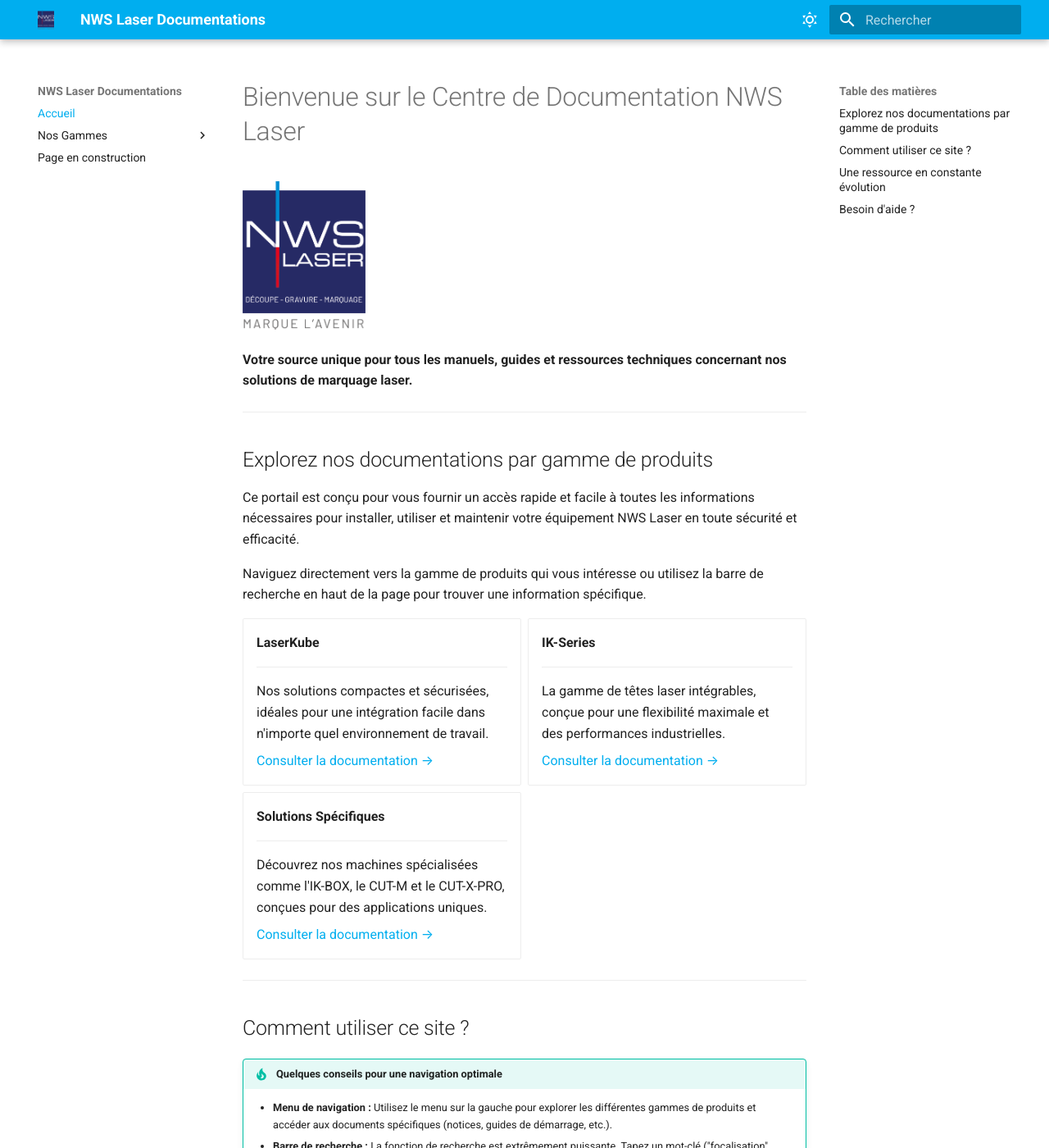
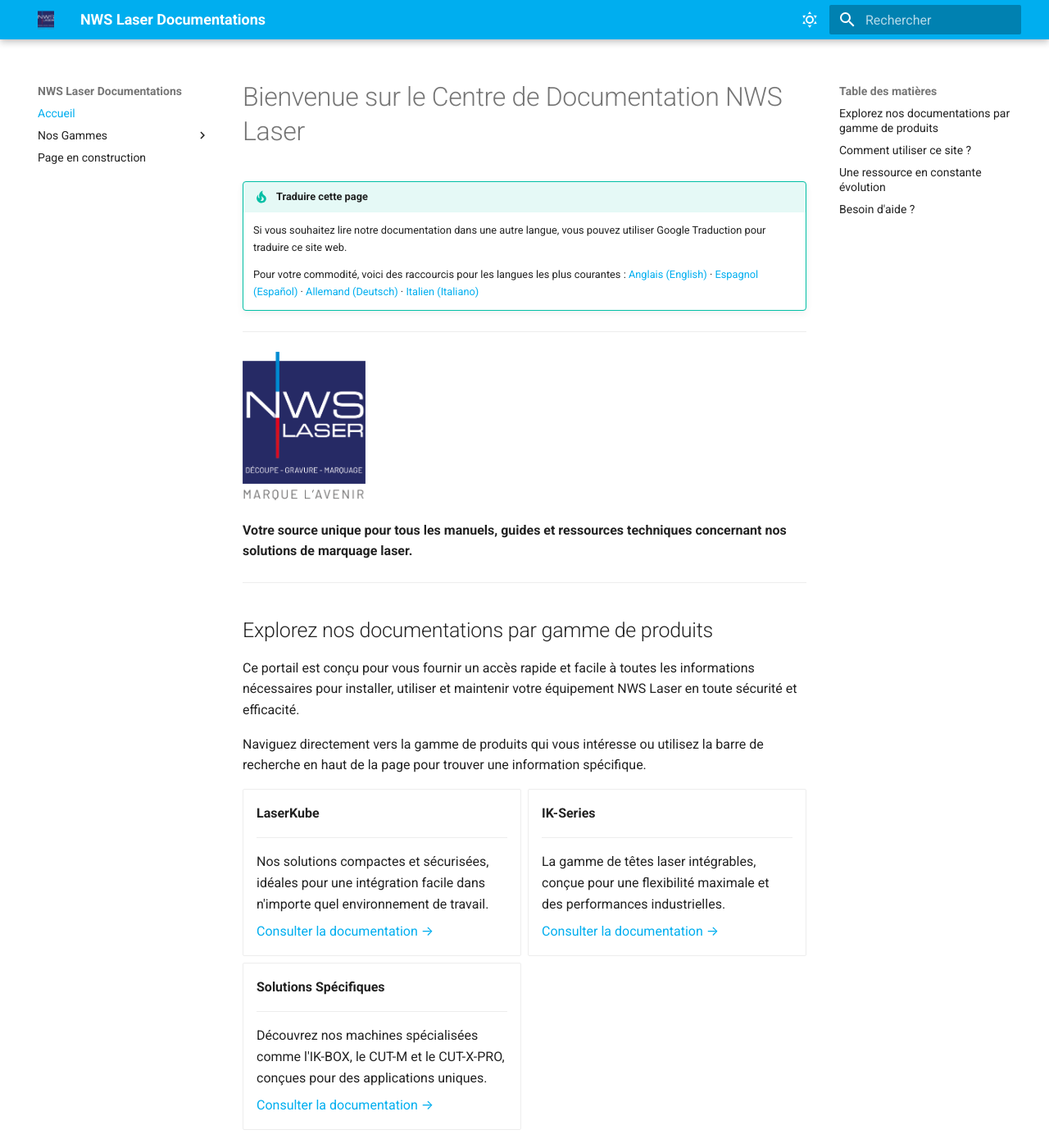
Before and after one commit to nwslaser/nwslaser-doc, an MkDocs documentation site: the page built from docs/index.md, in a window 1280 px wide and 1400 px high. Shown: the whole window at 82% size. Built offline with MkDocs 1.6.1 and Material for MkDocs 9.7.7, drawn with Linux system fonts in a browser that asks for light colours.

Commit message:
Mise à jour avec traduction

```diff
--- a/docs/index.md
+++ b/docs/index.md
@@ -1,4 +1,15 @@
 # Bienvenue sur le Centre de Documentation NWS Laser
+
+!!! tip "Traduire cette page"
+    Si vous souhaitez lire notre documentation dans une autre langue, vous pouvez utiliser Google Traduction pour traduire ce site web.
+
+    Pour votre commodité, voici des raccourcis pour les langues les plus courantes :
+    [Anglais (English)](https://translate.google.com/translate?sl=fr&tl=en&u={{ page.url | url }} ) ·
+    [Espagnol (Español)](https://translate.google.com/translate?sl=fr&tl=es&u={{ page.url | url }} ) ·
+    [Allemand (Deutsch)](https://translate.google.com/translate?sl=fr&tl=de&u={{ page.url | url }} ) ·
+    [Italien (Italiano)](https://translate.google.com/translate?sl=fr&tl=it&u={{ page.url | url }} )
+
+---
 
 ![Logo NWS Laser](assets/nws_laser_tr.png){ width="150" }
 
--- a/docs/stylesheets/extra.css
+++ b/docs/stylesheets/extra.css
@@ -3,4 +3,12 @@
   --md-primary-fg-color: #00aeef;
   --md-primary-fg-color--light: #00cfff; /* Une version plus claire pour le survol */
   --md-primary-fg-color--dark: #008ecb;  /* Une version plus foncée */
+
+/* Style pour le conteneur de traduction dans le footer */
+.md-copyright .translate-container {
+  text-align: center; /* Centre le texte */
+  margin-top: 20px;   /* Ajoute un peu d'espace au-dessus */
+  padding-top: 20px;  /* Ajoute de l'espace à l'intérieur */
+  border-top: 1px solid var(--md-default-fg-color--lightest); /* Ajoute une ligne de séparation discrète */
 }
+}
--- a/mkdocs.yml
+++ b/mkdocs.yml
@@ -8,6 +8,8 @@
   language: fr
   logo: assets/nws_laser_tr.png
   favicon: assets/nws_laser_tr.png
+  features:
+    - footer.instant  # <-- Force l'affichage immédiat du pied de page
   palette:
     # Palette pour le mode clair
     - scheme: default
@@ -24,7 +26,17 @@
       toggle:
         icon: material/weather-night
         name: Passer au mode clair
-
+  copyright: |
+    <div class="translate-container">
+      <p>Pour lire notre documentation dans une autre langue, vous pouvez utiliser Google Traduction.</p>
+      <p>
+        Raccourcis :
+        <a href="https://translate.google.com/translate?sl=fr&tl=en&u={{ page.url | url }}" target="_blank" rel="noopener">Anglais (English )</a> |
+        <a href="https://translate.google.com/translate?sl=fr&tl=es&u={{ page.url | url }}" target="_blank" rel="noopener">Espagnol (Español )</a> |
+        <a href="https://translate.google.com/translate?sl=fr&tl=de&u={{ page.url | url }}" target="_blank" rel="noopener">Allemand (Deutsch )</a> |
+        <a href="https://translate.google.com/translate?sl=fr&tl=it&u={{ page.url | url }}" target="_blank" rel="noopener">Italien (Italiano )</a>
+      </p>
+    </div>
 # Navigation (vous ajouterez vos pages ici )
 nav:
   - 'Accueil': index.md
```
